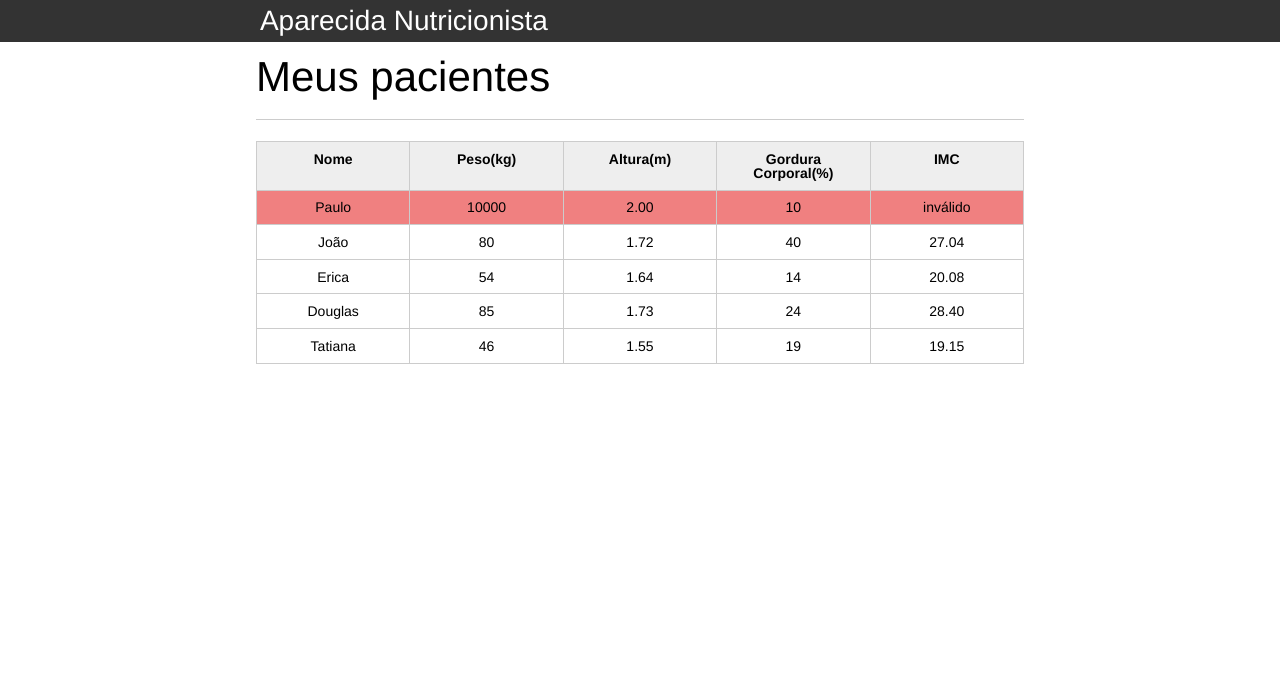
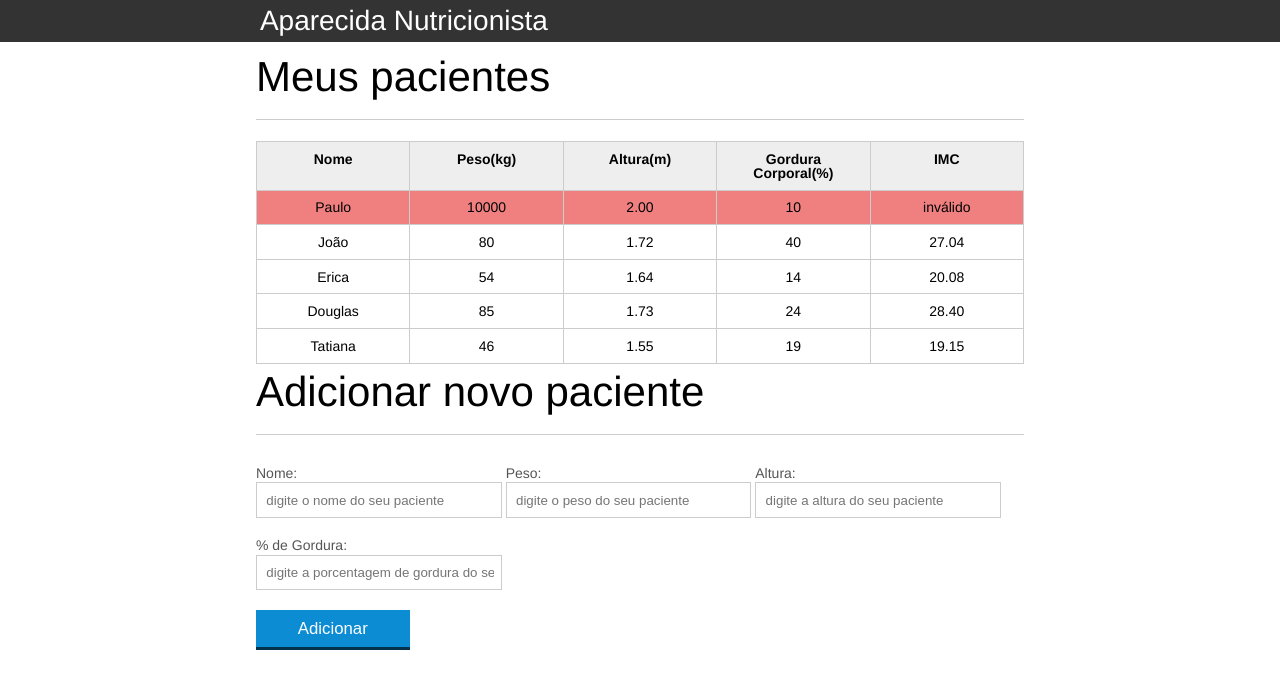
Before and after one commit to Pedro-Mattos/dominando-javascript, a plain HTML site: page index.html in a window 1280 px wide. Drawn offline with Linux system fonts and the light colour scheme.

Commit message:
trabalhando com evento de click, e preventDefault em formulario

```diff
--- a/index.html
+++ b/index.html
@@ -72,7 +72,31 @@
 					</tbody>
 				</table>
 
+				<h2 id="titulo-form">Adicionar novo paciente</h2>
+				<form>
+					<div class="grupo">
+						<label for="nome">Nome:</label>
+						<input id="nome" name="nome" type="text" placeholder="digite o nome do seu paciente" class="campo">
+					</div>
+					<div class="grupo">
+						<label for="peso">Peso:</label>
+						<input id="peso" name="peso" type="text" placeholder="digite o peso do seu paciente" class="campo campo-medio">
+					</div>
+					<div class="grupo">
+						<label for="altura">Altura:</label>
+						<input id="altura" name="altura" type="text" placeholder="digite a altura do seu paciente" class="campo campo-medio">
+					</div>
+					<div class="grupo">
+						<label for="gordura">% de Gordura:</label>
+						<input id="gordura" type="text" placeholder="digite a porcentagem de gordura do seu paciente" class="campo campo-medio">
+					</div>
+
+					<button id="adicionar-paciente" class="botao bto-principal">Adicionar</button>
+				</form>
+
 			</section>
+
+
 		</main>
 		<script src="js/principal.js"></script>
 
--- a/js/principal.js
+++ b/js/principal.js
@@ -43,3 +43,16 @@ for(i =0; i < pacientes.length; i++){
 
 
 }
+
+titulo.addEventListener("click", mostraMensagem);
+
+function mostraMensagem(){
+    console.log("Olá eu fui clicado!");
+}
+
+var botaoAdicionar = document.querySelector("#adicionar-paciente");
+
+botaoAdicionar.addEventListener("click", function(event){
+    event.preventDefault();
+    console.log("botao Adicionar");
+})
```
